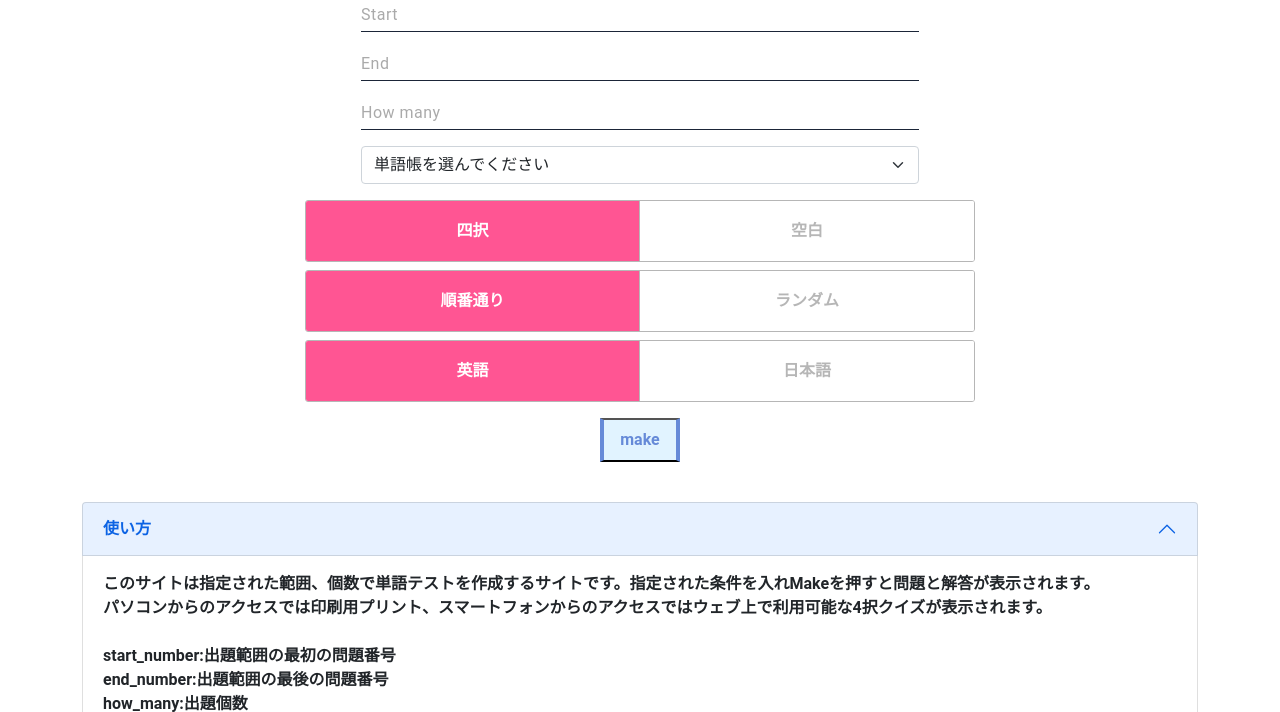
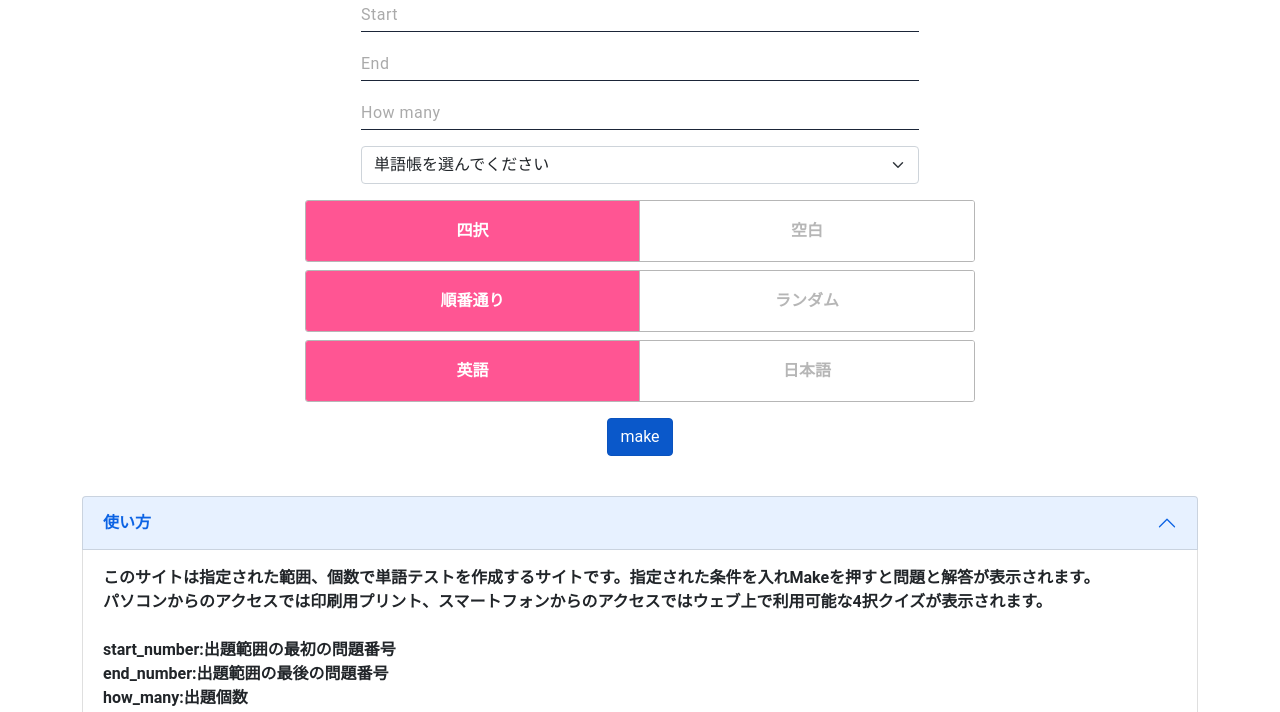
Before and after one commit to KaitoShinomiya/Tangotestmaker_sakura, a Flask app: page / in a window 1280 px wide. Shown: the part 63-775 px from the top of the page. Run offline with Flask 2, Linux system fonts and the light colour scheme; data that the repository does not hold is empty.

Commit message:
formは見た目の修正

```diff
--- a/static/css/start_page.css
+++ b/static/css/start_page.css
@@ -115,22 +115,3 @@ group + group {
   font-weight: 500;
   color: #fff;
 }
-
-
-.btn-flat-vertical-border {
-  position: relative;
-  display: inline-block;
-  font-weight: bold;
-  padding: 0.5em 1em;
-  text-decoration: none;
-  border-left: solid 4px #668ad8;
-  border-right: solid 4px #668ad8;
-  color: #668ad8;
-  background: #e1f3ff;
-  transition: .4s;
-}
-
-.btn-flat-vertical-border:hover {
-  background: #668ad8;
-  color: #FFF;
-}
--- a/templates/make_test.html
+++ b/templates/make_test.html
@@ -51,7 +51,7 @@
             <div><input type="radio" id="which_lang" name="which_lang" value=1><label><strong>日本語</strong></label></div>
         </group>
         <div class="mt-3 d-flex justify-content-center">
-            <input type="submit" class = "btn-flat-vertical-border" value="make">
+            <input type="submit" class="btn btn-primary active" value="make">
         </div>
         <br>
     </form>
```
